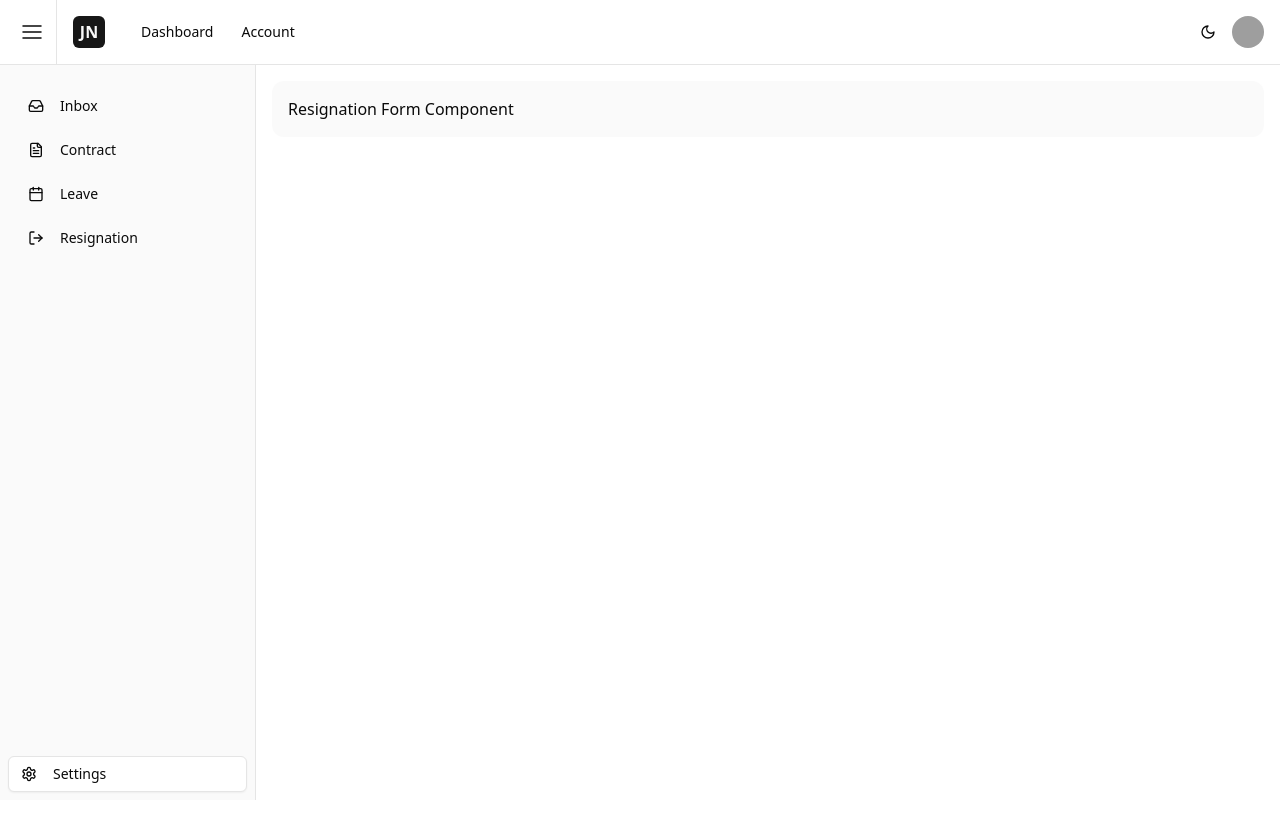
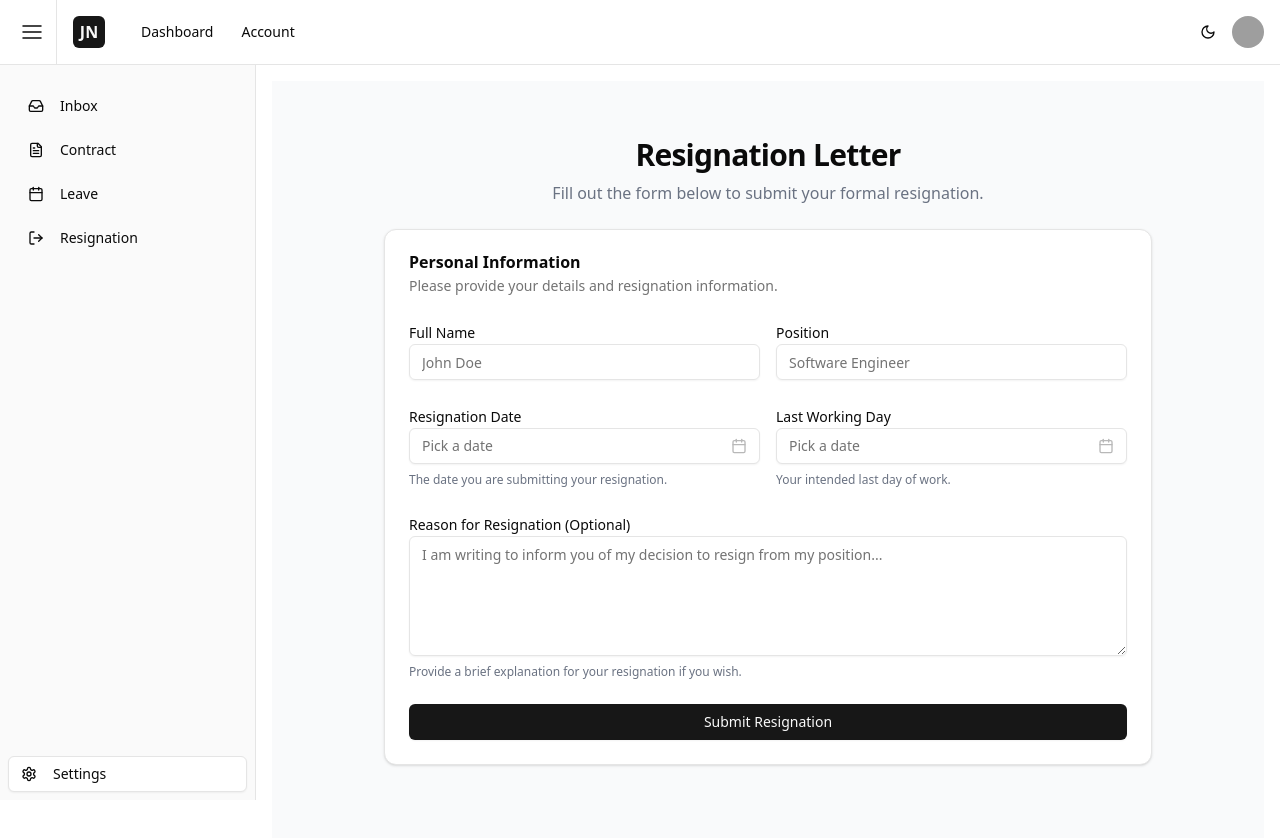
Before and after one commit to omarwaness/hrm, a React (Vite) app in the folder frontend/: page /employee in a window 1280 px wide. Both pictures are taken after a click on the button "Resignation". Shown: the top 838 px of the page. Before the commit the page ends 800 px from the top, so only its background shows below. Built offline with nearby package versions, Linux system fonts and the light colour scheme; grey boxes are pictures that could not be loaded.

Commit message:
resignation

```diff
--- a/frontend/package.json
+++ b/frontend/package.json
@@ -33,7 +33,6 @@
     "react-hook-form": "^7.54.2",
     "react-router-dom": "^7.3.0",
     "tailwind-merge": "^3.0.2",
-    "tailwindcss": "^4.0.9",
     "tailwindcss-animate": "^1.0.7",
     "zod": "^3.24.2"
   },
@@ -42,10 +41,13 @@
     "@types/react": "^19.0.10",
     "@types/react-dom": "^19.0.4",
     "@vitejs/plugin-react": "^4.3.4",
+    "autoprefixer": "^10.4.21",
     "eslint": "^9.21.0",
     "eslint-plugin-react-hooks": "^5.1.0",
     "eslint-plugin-react-refresh": "^0.4.19",
     "globals": "^15.15.0",
+    "postcss": "^8.5.3",
+    "tailwindcss": "^4.1.3",
     "vite": "^6.2.0"
   }
 }
--- a/frontend/src/components/employee/resignation.jsx
+++ b/frontend/src/components/employee/resignation.jsx
@@ -1,9 +1,227 @@
-import React from 'react'
+"use client"
 
-function Resignation() {
+import React, { useState } from "react"
+import { format } from "date-fns"
+import { CalendarIcon, CheckCircle2 } from "lucide-react"
+import { cn } from "@/lib/utils"
+import { Button } from "@/components/ui/button"
+import { Calendar } from "@/components/ui/calendar"
+import { Input } from "@/components/ui/input"
+import { Textarea } from "@/components/ui/textarea"
+import { Popover, PopoverContent, PopoverTrigger } from "@/components/ui/popover"
+import { Card, CardContent, CardDescription, CardFooter, CardHeader, CardTitle } from "@/components/ui/card"
+
+export default function ResignationPage() {
+  const [submitted, setSubmitted] = useState(false)
+
+  // Form state
+  const [fullName, setFullName] = useState("")
+  const [position, setPosition] = useState("")
+  const [resignationDate, setResignationDate] = useState(undefined)
+  const [lastWorkingDay, setLastWorkingDay] = useState(undefined)
+  const [reason, setReason] = useState("")
+
+  // Validation state
+  const [errors, setErrors] = useState({
+    fullName: "",
+    position: "",
+    resignationDate: "",
+    lastWorkingDay: "",
+  })
+
+  // Form validation
+  function validateForm() {
+    const newErrors = {
+      fullName: "",
+      position: "",
+      resignationDate: "",
+      lastWorkingDay: "",
+    }
+
+    let isValid = true
+
+    if (!fullName || fullName.length < 2) {
+      newErrors.fullName = "Full name must be at least 2 characters."
+      isValid = false
+    }
+
+    if (!position || position.length < 2) {
+      newErrors.position = "Position must be at least 2 characters."
+      isValid = false
+    }
+
+    if (!resignationDate) {
+      newErrors.resignationDate = "Resignation date is required."
+      isValid = false
+    }
+
+    if (!lastWorkingDay) {
+      newErrors.lastWorkingDay = "Last working day is required."
+      isValid = false
+    }
+
+    setErrors(newErrors)
+    return isValid
+  }
+
+  // Handle form submission
+  function handleSubmit(e) {
+    e.preventDefault()
+
+    if (validateForm()) {
+      console.log({
+        fullName,
+        position,
+        resignationDate,
+        lastWorkingDay,
+        reason,
+      })
+      setSubmitted(true)
+    }
+  }
+
+  if (submitted) {
+    return (
+      <div className="flex min-h-screen items-center justify-center bg-gray-50 p-4">
+        <Card className="w-full max-w-md">
+          <CardHeader>
+            <CardTitle className="text-center text-2xl">Resignation Submitted</CardTitle>
+            <CardDescription className="text-center">Your resignation has been successfully submitted.</CardDescription>
+          </CardHeader>
+          <CardContent className="flex flex-col items-center justify-center space-y-4 pt-6">
+            <CheckCircle2 className="h-16 w-16 text-green-500" />
+            <p className="text-center text-gray-600">
+              Thank you for your submission. A copy of your resignation letter has been sent to your email address.
+            </p>
+          </CardContent>
+          <CardFooter>
+            <Button className="w-full" onClick={() => setSubmitted(false)}>
+              Submit Another Resignation
+            </Button>
+          </CardFooter>
+        </Card>
+      </div>
+    )
+  }
+
   return (
-    <div className="rounded-xl bg-muted/50 p-4">Resignation Form Component</div>
+    <div className="flex min-h-screen flex-col bg-gray-50 p-4">
+      <div className="mx-auto w-full max-w-3xl space-y-6 py-10">
+        <div className="space-y-2 text-center">
+          <h1 className="text-3xl font-bold tracking-tight">Resignation Letter</h1>
+          <p className="text-gray-500">Fill out the form below to submit your formal resignation.</p>
+        </div>
+
+        <Card>
+          <CardHeader>
+            <CardTitle>Personal Information</CardTitle>
+            <CardDescription>Please provide your details and resignation information.</CardDescription>
+          </CardHeader>
+          <CardContent>
+            <form onSubmit={handleSubmit} className="space-y-6">
+              <div className="grid gap-4 sm:grid-cols-2">
+                <div className="space-y-2">
+                  <label htmlFor="fullName" className="text-sm font-medium">
+                    Full Name
+                  </label>
+                  <Input
+                    id="fullName"
+                    placeholder="John Doe"
+                    value={fullName}
+                    onChange={(e) => setFullName(e.target.value)}
+                  />
+                  {errors.fullName && <p className="text-sm text-red-500">{errors.fullName}</p>}
+                </div>
+
+                <div className="space-y-2">
+                  <label htmlFor="position" className="text-sm font-medium">
+                    Position
+                  </label>
+                  <Input
+                    id="position"
+                    placeholder="Software Engineer"
+                    value={position}
+                    onChange={(e) => setPosition(e.target.value)}
+                  />
+                  {errors.position && <p className="text-sm text-red-500">{errors.position}</p>}
+                </div>
+              </div>
+
+              <div className="grid gap-4 sm:grid-cols-2">
+                <div className="space-y-2">
+                  <label className="text-sm font-medium">Resignation Date</label>
+                  <Popover>
+                    <PopoverTrigger asChild>
+                      <Button
+                        variant={"outline"}
+                        className={cn("w-full pl-3 text-left font-normal", !resignationDate && "text-muted-foreground")}
+                      >
+                        {resignationDate ? format(resignationDate, "PPP") : <span>Pick a date</span>}
+                        <CalendarIcon className="ml-auto h-4 w-4 opacity-50" />
+                      </Button>
+                    </PopoverTrigger>
+                    <PopoverContent className="w-auto p-0" align="start">
+                      <Calendar
+                        mode="single"
+                        selected={resignationDate}
+                        onSelect={setResignationDate}
+                        disabled={(date) => date < new Date()}
+                        initialFocus
+                      />
+                    </PopoverContent>
+                  </Popover>
+                  <p className="text-xs text-gray-500">The date you are submitting your resignation.</p>
+                  {errors.resignationDate && <p className="text-sm text-red-500">{errors.resignationDate}</p>}
+                </div>
+
+                <div className="space-y-2">
+                  <label className="text-sm font-medium">Last Working Day</label>
+                  <Popover>
+                    <PopoverTrigger asChild>
+                      <Button
+                        variant={"outline"}
+                        className={cn("w-full pl-3 text-left font-normal", !lastWorkingDay && "text-muted-foreground")}
+                      >
+                        {lastWorkingDay ? format(lastWorkingDay, "PPP") : <span>Pick a date</span>}
+                        <CalendarIcon className="ml-auto h-4 w-4 opacity-50" />
+                      </Button>
+                    </PopoverTrigger>
+                    <PopoverContent className="w-auto p-0" align="start">
+                      <Calendar
+                        mode="single"
+                        selected={lastWorkingDay}
+                        onSelect={setLastWorkingDay}
+                        disabled={(date) => date < new Date()}
+                        initialFocus
+                      />
+                    </PopoverContent>
+                  </Popover>
+                  <p className="text-xs text-gray-500">Your intended last day of work.</p>
+                  {errors.lastWorkingDay && <p className="text-sm text-red-500">{errors.lastWorkingDay}</p>}
+                </div>
+              </div>
+
+              <div className="space-y-2">
+                <label htmlFor="reason" className="text-sm font-medium">
+                  Reason for Resignation (Optional)
+                </label>
+                <Textarea
+                  id="reason"
+                  placeholder="I am writing to inform you of my decision to resign from my position..."
+                  className="min-h-[120px] resize-y"
+                  value={reason}
+                  onChange={(e) => setReason(e.target.value)}
+                />
+                <p className="text-xs text-gray-500">Provide a brief explanation for your resignation if you wish.</p>
+              </div>
+
+              <Button type="submit" className="w-full">
+                Submit Resignation
+              </Button>
+            </form>
+          </CardContent>
+        </Card>
+      </div>
+    </div>
   )
 }
-
-export default Resignation
```
Also changed, not shown: 1 other file (tests, documents, lock files or other folders).
